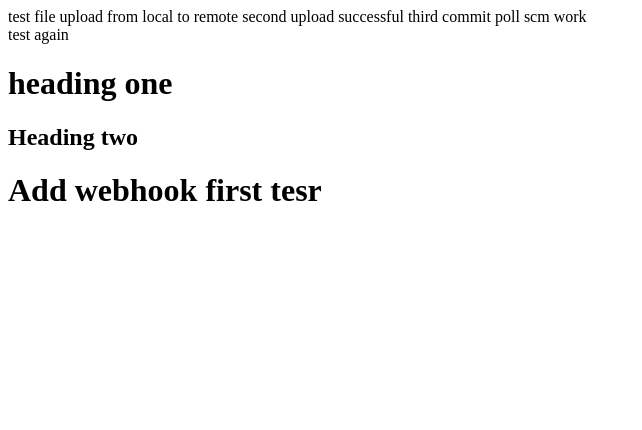
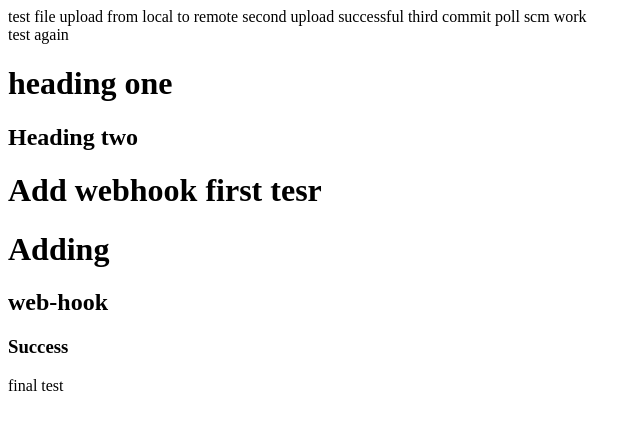
Before and after one commit to 7878860062/jenkins_test, a plain HTML site: page index.html in a window 1280 px wide. Shown: the whole page, without its empty margins (0-642 px from the left). Drawn offline with Linux system fonts and the light colour scheme.

Commit message:
Update index.html

```diff
--- a/index.html
+++ b/index.html
@@ -11,3 +11,4 @@ poll scm work
 
 <h2>Heading two </h2>
 <h1>Add  webhook  first tesr </h1>
+<h1> Adding <h2>web-hook<h3>Success</h3>  final </h2>  test</h1>
```
